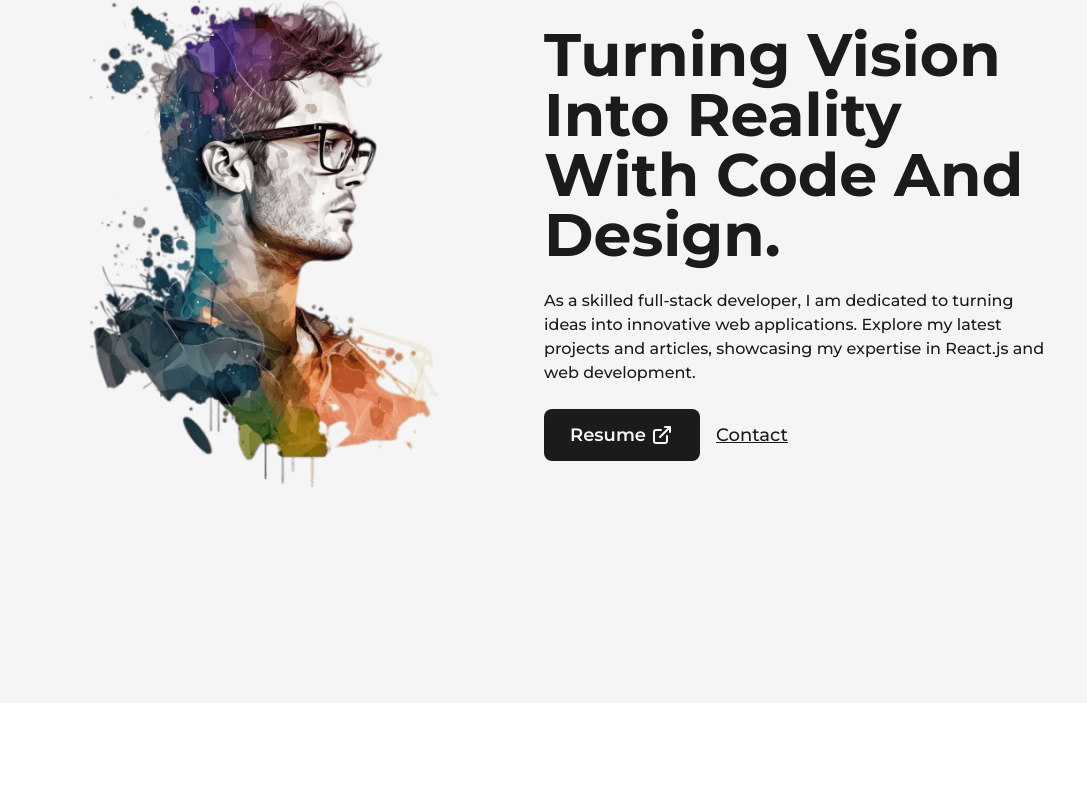
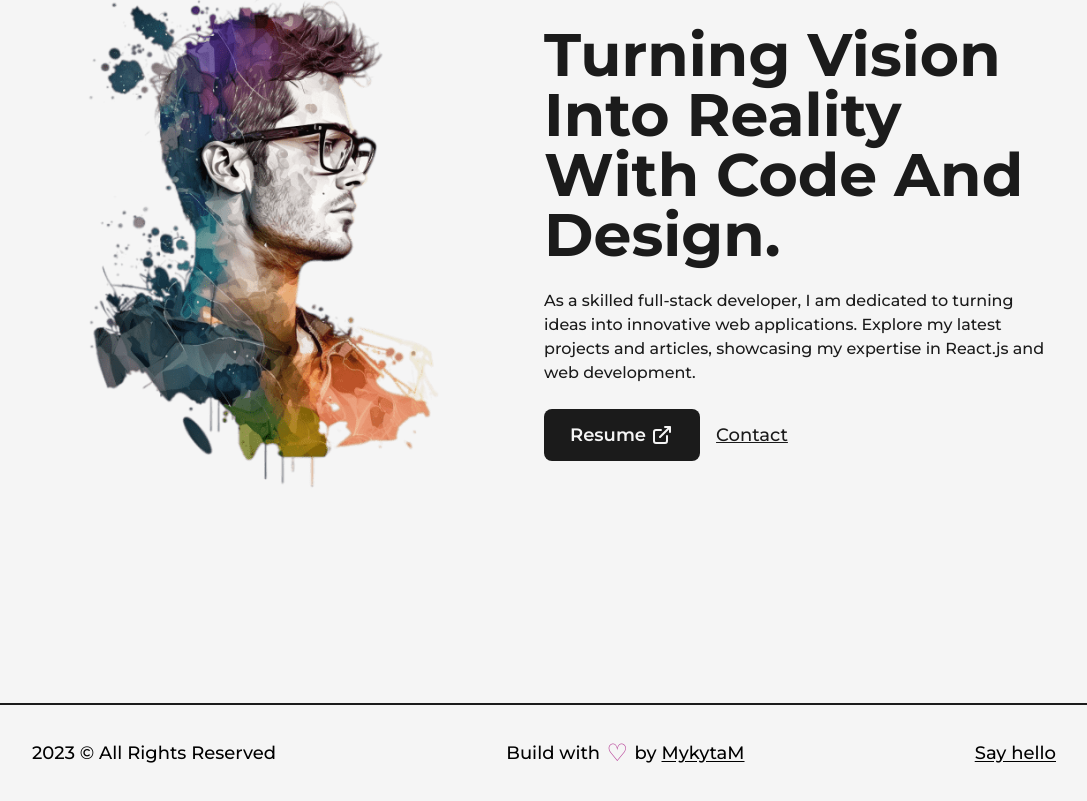
Before and after one commit to MykytaMusaiev/AdvancedPortfolio, a Next.js app: page / in a window 1280 px wide. Shown: the part 185-986 px from the top of the page, without its empty margins (96-1183 px from the left). Before the commit the page ends 888 px from the top, so only its background shows below. Built offline with nearby package versions, Linux system fonts and the light colour scheme.

Commit message:
footer component

```diff
--- /dev/null
+++ b/src/components/Footer.js
@@ -0,0 +1,20 @@
+import React from 'react'
+import Layout from './Layout'
+import Link from 'next/link'
+
+const Footer = () => {
+    return (
+        <footer className='w-full border-t-2 border-solid border-dark font-medium text-lg'>
+            <Layout className='py-8 flex items-center justify-between'>
+                <span>{new Date().getFullYear()} &copy; All Rights Reserved</span>
+                <div className='flex items-center'>
+                    Build with <span className="text-primary text-2xl px1">&nbsp;&#9825;&nbsp;</span>
+                    by&nbsp;<Link href="/" className='underline underline-offset-2'>MykytaM</Link>
+                </div>
+                <Link href="/" className='underline underline-offset-2'>Say hello</Link>
+            </Layout>
+        </footer>
+    )
+}
+
+export default Footer
--- a/src/pages/_app.js
+++ b/src/pages/_app.js
@@ -1,3 +1,4 @@
+import Footer from '@/components/Footer'
 import NavBar from '@/components/NavBar'
 import '@/styles/globals.css'
 import { Montserrat } from 'next/font/google'
@@ -7,6 +8,7 @@
   subsets: ["latin"],
   variable: "--font-mont"
 })
+
 export default function App({ Component, pageProps }) {
   return (
     <>
@@ -17,6 +19,7 @@
       <main className={`${montserrat.variable} font-mont bg-light w-full h-full min-h-screen`}>
         <NavBar />
         <Component {...pageProps} />
+        <Footer />
       </main>
     </>
   )
```
